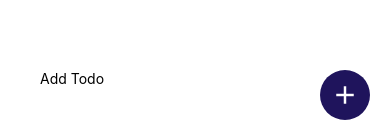
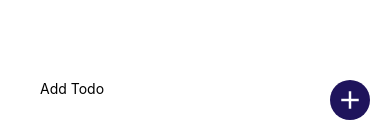
Before and after one commit to agnarrarendelle/moible-dev-finale, a React Native app: screen /Home in a window 390 px wide. Shown: the part 704-841 px from the top of the page. Built offline with nearby package versions, Linux system fonts and the light colour scheme.

Commit message:
changed some style

```diff
--- a/components/Footer.tsx
+++ b/components/Footer.tsx
@@ -1,5 +1,5 @@
 import React from "react";
-import { View, TextInput, TouchableOpacity, StyleSheet } from "react-native";
+import { View, TextInput, TouchableOpacity, StyleSheet, KeyboardAvoidingView, Platform } from "react-native";
 import Icon from "react-native-vector-icons/MaterialIcons";
 
 type Prop = {
@@ -10,7 +10,9 @@ type Prop = {
 
 const Footer = (prop: Prop) => {
   return (
-    <View style={styles.footer}>
+    <KeyboardAvoidingView
+    behavior={Platform.OS === 'ios' ? 'padding' : 'height'}
+     style={styles.footer}>
       <View style={styles.inputContainer}>
         <TextInput
           value={prop.textInput}
@@ -23,7 +25,7 @@ const Footer = (prop: Prop) => {
           <Icon name="add" color="white" size={30} />
         </View>
       </TouchableOpacity>
-    </View>
+    </KeyboardAvoidingView>
   );
 };
 
@@ -38,18 +40,19 @@ const styles = StyleSheet.create({
     backgroundColor: "#fff",
   },
   inputContainer: {
-    height: 50,
+    height: 40,
     paddingHorizontal: 20,
     elevation: 40,
     backgroundColor: "#fff",
+    borderColor: '#C0C0C0',
     flex: 1,
     marginVertical: 20,
     marginRight: 20,
-    borderRadius: 30,
+    borderRadius: 40,
   },
   iconContainer: {
-    height: 50,
-    width: 50,
+    height: 40,
+    width: 40,
     backgroundColor: "#1f145c",
     elevation: 40,
     borderRadius: 25,
```
